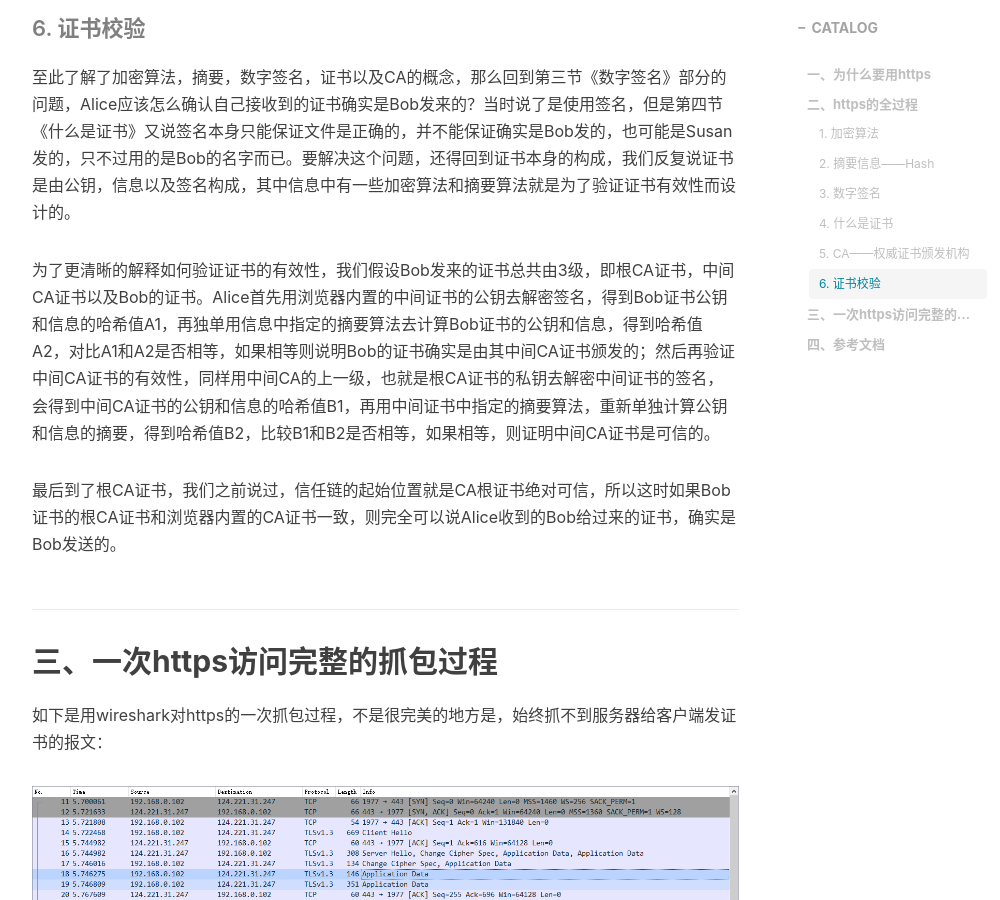
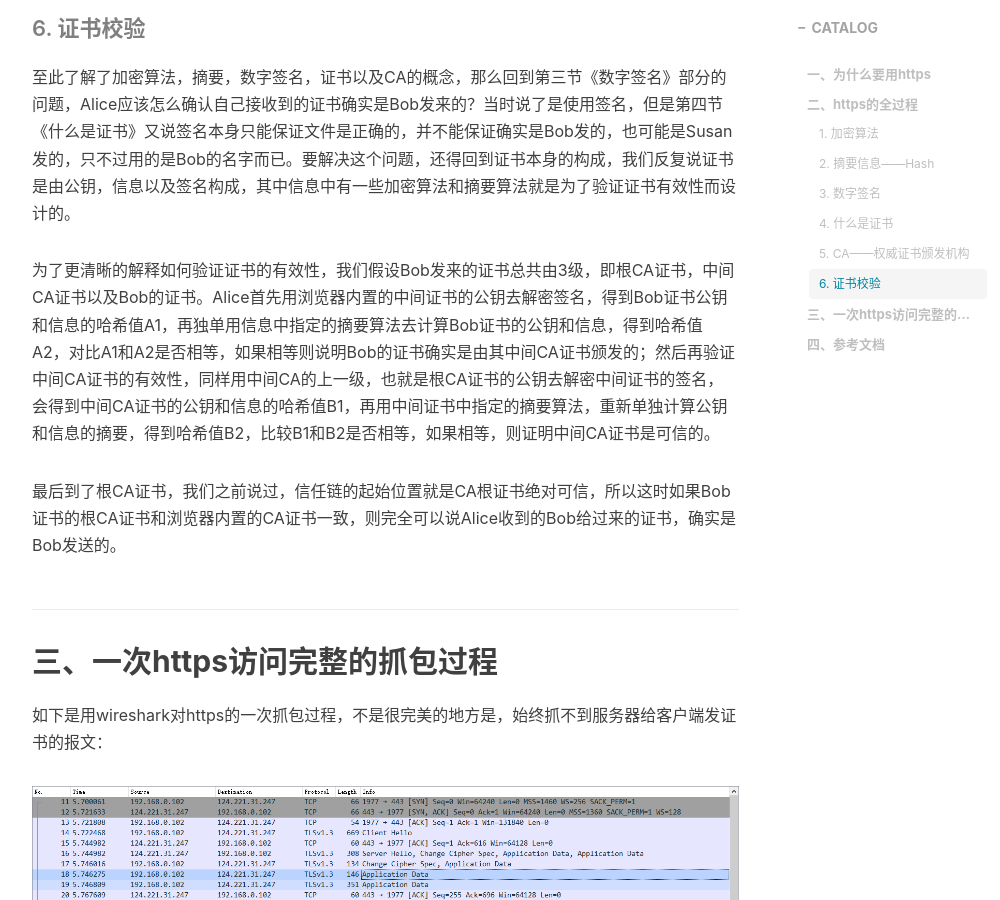
Before and after one commit to mffan0922/blog, a Jekyll site: the page built from _posts/2022-06-04-https.md, in a window 1280 px wide and 900 px high, scrolled down 4886 px. Shown: the whole window, without its empty margins (233-1233 px from the left). Built offline with Jekyll 4.4.1, drawn with Linux system fonts in a browser that asks for light colours.

Commit message:
[modify] correct wrong text and pic

```diff
--- a/_posts/2022-06-04-https.md
+++ b/_posts/2022-06-04-https.md
@@ -81,7 +81,7 @@ CA认证中心是负责签发，管理，认证数字证书的机构，是基于
 
 至此了解了加密算法，摘要，数字签名，证书以及CA的概念，那么回到第三节《数字签名》部分的问题，Alice应该怎么确认自己接收到的证书确实是Bob发来的？当时说了是使用签名，但是第四节《什么是证书》又说签名本身只能保证文件是正确的，并不能保证确实是Bob发的，也可能是Susan发的，只不过用的是Bob的名字而已。要解决这个问题，还得回到证书本身的构成，我们反复说证书是由公钥，信息以及签名构成，其中信息中有一些加密算法和摘要算法就是为了验证证书有效性而设计的。
 
-为了更清晰的解释如何验证证书的有效性，我们假设Bob发来的证书总共由3级，即根CA证书，中间CA证书以及Bob的证书。Alice首先用浏览器内置的中间证书的公钥去解密签名，得到Bob证书公钥和信息的哈希值A1，再独单用信息中指定的摘要算法去计算Bob证书的公钥和信息，得到哈希值A2，对比A1和A2是否相等，如果相等则说明Bob的证书确实是由其中间CA证书颁发的；然后再验证中间CA证书的有效性，同样用中间CA的上一级，也就是根CA证书的私钥去解密中间证书的签名，会得到中间CA证书的公钥和信息的哈希值B1，再用中间证书中指定的摘要算法，重新单独计算公钥和信息的摘要，得到哈希值B2，比较B1和B2是否相等，如果相等，则证明中间CA证书是可信的。
+为了更清晰的解释如何验证证书的有效性，我们假设Bob发来的证书总共由3级，即根CA证书，中间CA证书以及Bob的证书。Alice首先用浏览器内置的中间证书的公钥去解密签名，得到Bob证书公钥和信息的哈希值A1，再独单用信息中指定的摘要算法去计算Bob证书的公钥和信息，得到哈希值A2，对比A1和A2是否相等，如果相等则说明Bob的证书确实是由其中间CA证书颁发的；然后再验证中间CA证书的有效性，同样用中间CA的上一级，也就是根CA证书的公钥去解密中间证书的签名，会得到中间CA证书的公钥和信息的哈希值B1，再用中间证书中指定的摘要算法，重新单独计算公钥和信息的摘要，得到哈希值B2，比较B1和B2是否相等，如果相等，则证明中间CA证书是可信的。
 
 最后到了根CA证书，我们之前说过，信任链的起始位置就是CA根证书绝对可信，所以这时如果Bob证书的根CA证书和浏览器内置的CA证书一致，则完全可以说Alice收到的Bob给过来的证书，确实是Bob发送的。
 
```
Also changed, not shown: img/posts/https-cert-ca.png.
